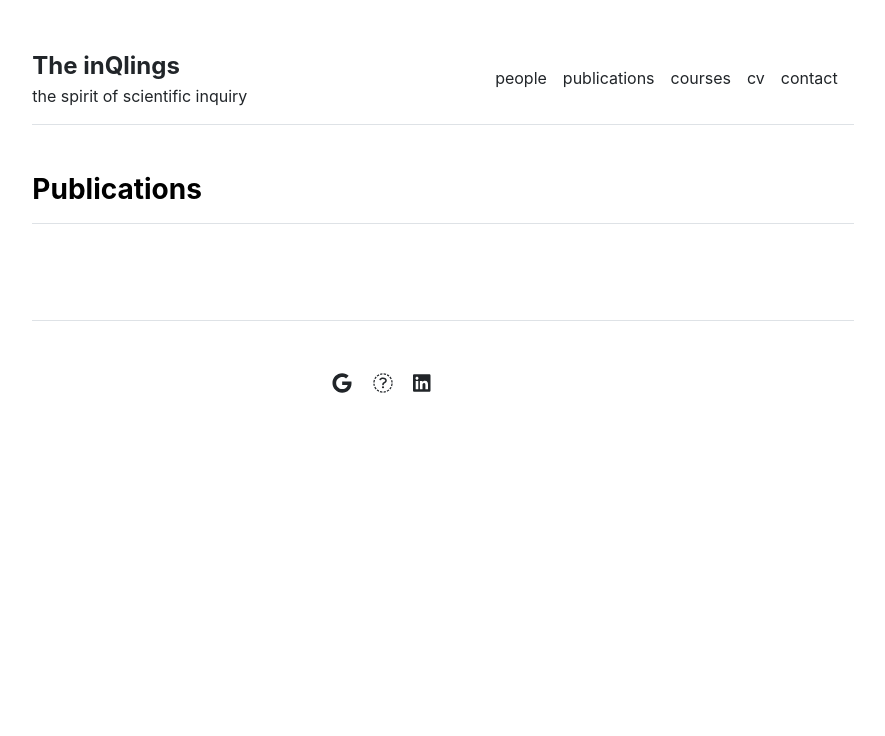
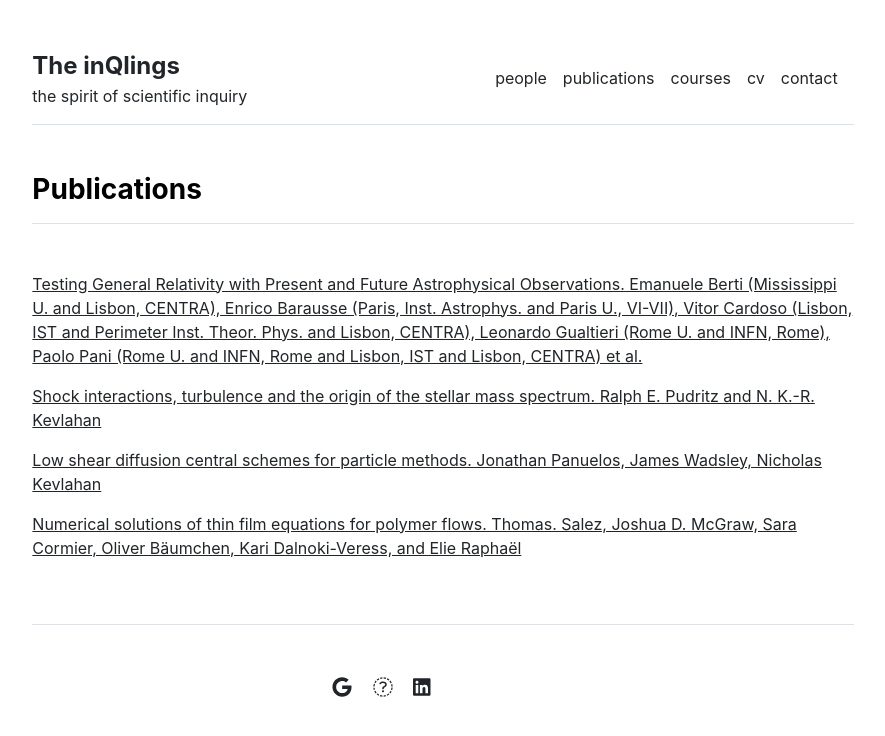
Before and after one commit to nelly-ng/nelly-ng.github.io, a Jekyll site: the page built from publications.md, in a window 1280 px wide. Shown: the top 736 px of the page, without its empty margins (197-1082 px from the left). Built offline with Jekyll 4.4.1, drawn with Linux system fonts in a browser that asks for light colours.

Commit message:
Update publications.yml

```diff
--- a/_data/publications.yml
+++ b/_data/publications.yml
@@ -1 +1,10 @@
-In progress
+featured:
+- {name: 'Testing General Relativity with Present and Future Astrophysical Observations. Emanuele Berti (Mississippi U. and Lisbon, CENTRA), Enrico Barausse (Paris, Inst. Astrophys. and Paris U., VI-VII), Vitor Cardoso (Lisbon, IST and Perimeter Inst. Theor. Phys. and Lisbon, CENTRA), Leonardo Gualtieri (Rome U. and INFN, Rome), Paolo Pani (Rome U. and INFN, Rome and Lisbon, IST and Lisbon, CENTRA) et al.', url: '/publications/1501.07274.pdf'}
+- {name: 'Shock interactions, turbulence and the origin of the stellar mass spectrum. Ralph E. Pudritz and N. K.-R. Kevlahan', url: 'http://ms.mcmaster.ca/kevla/pdf/articles/PhilTransRSoc_2013.pdf'}
+- {name: 'Low shear diffusion central schemes for particle methods. Jonathan Panuelos, James Wadsley, Nicholas Kevlahan', url: 'http://ms.mcmaster.ca/kevla/pdf/articles/jcp_v414.pdf'}
+
+index:
+- {name: 'Testing General Relativity with Present and Future Astrophysical Observations. Emanuele Berti (Mississippi U. and Lisbon, CENTRA), Enrico Barausse (Paris, Inst. Astrophys. and Paris U., VI-VII), Vitor Cardoso (Lisbon, IST and Perimeter Inst. Theor. Phys. and Lisbon, CENTRA), Leonardo Gualtieri (Rome U. and INFN, Rome), Paolo Pani (Rome U. and INFN, Rome and Lisbon, IST and Lisbon, CENTRA) et al.', url: '/publications/1501.07274.pdf'}
+- {name: 'Shock interactions, turbulence and the origin of the stellar mass spectrum. Ralph E. Pudritz and N. K.-R. Kevlahan', url: 'http://ms.mcmaster.ca/kevla/pdf/articles/PhilTransRSoc_2013.pdf'}
+- {name: 'Low shear diffusion central schemes for particle methods. Jonathan Panuelos, James Wadsley, Nicholas Kevlahan', url: 'http://ms.mcmaster.ca/kevla/pdf/articles/jcp_v414.pdf'}
+- {name: 'Numerical solutions of thin film equations for polymer flows. Thomas. Salez, Joshua D. McGraw, Sara Cormier, Oliver Bäumchen, Kari Dalnoki-Veress, and Elie Raphaël', url: 'https://static1.squarespace.com/static/5684891d7086d74497aeb71f/t/56ec510d2fe1319543ab6d6f/1458327821946/10.1140-epje-i2012-12114-x.pdf'}
```
